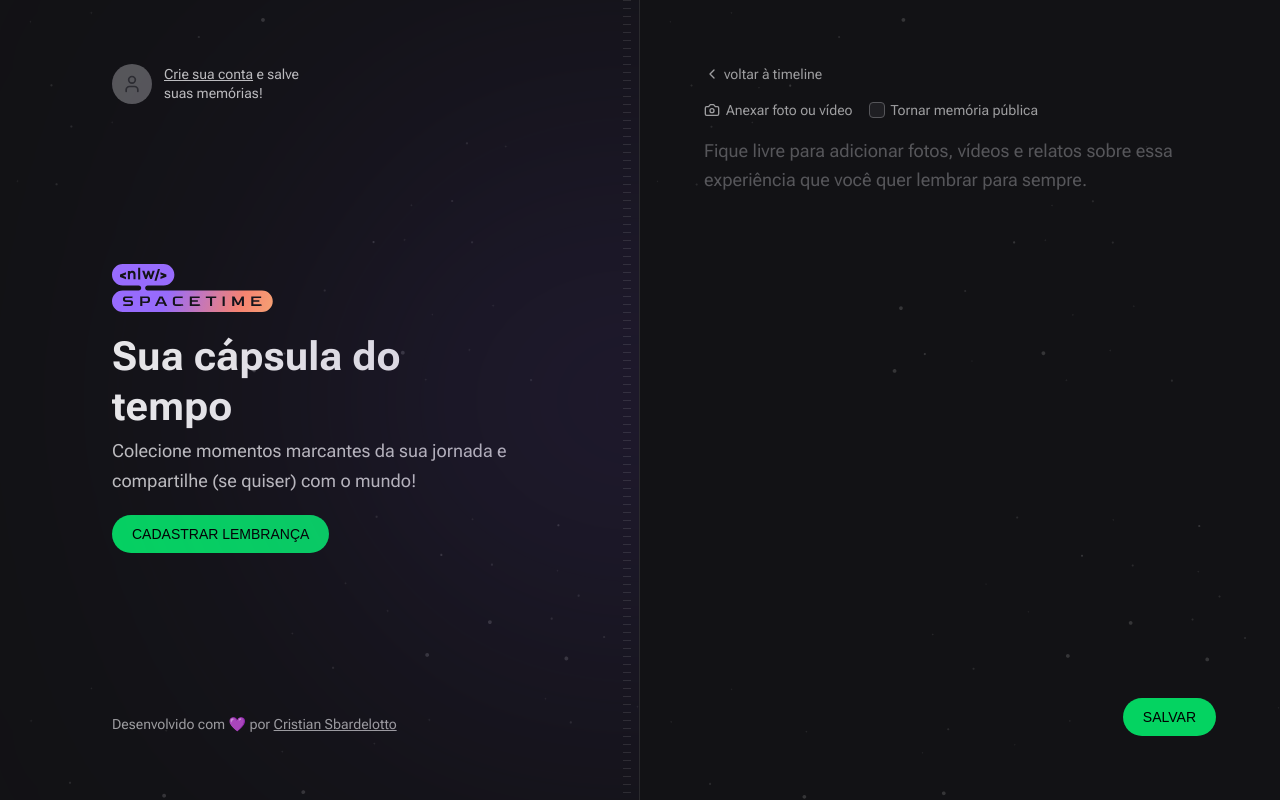
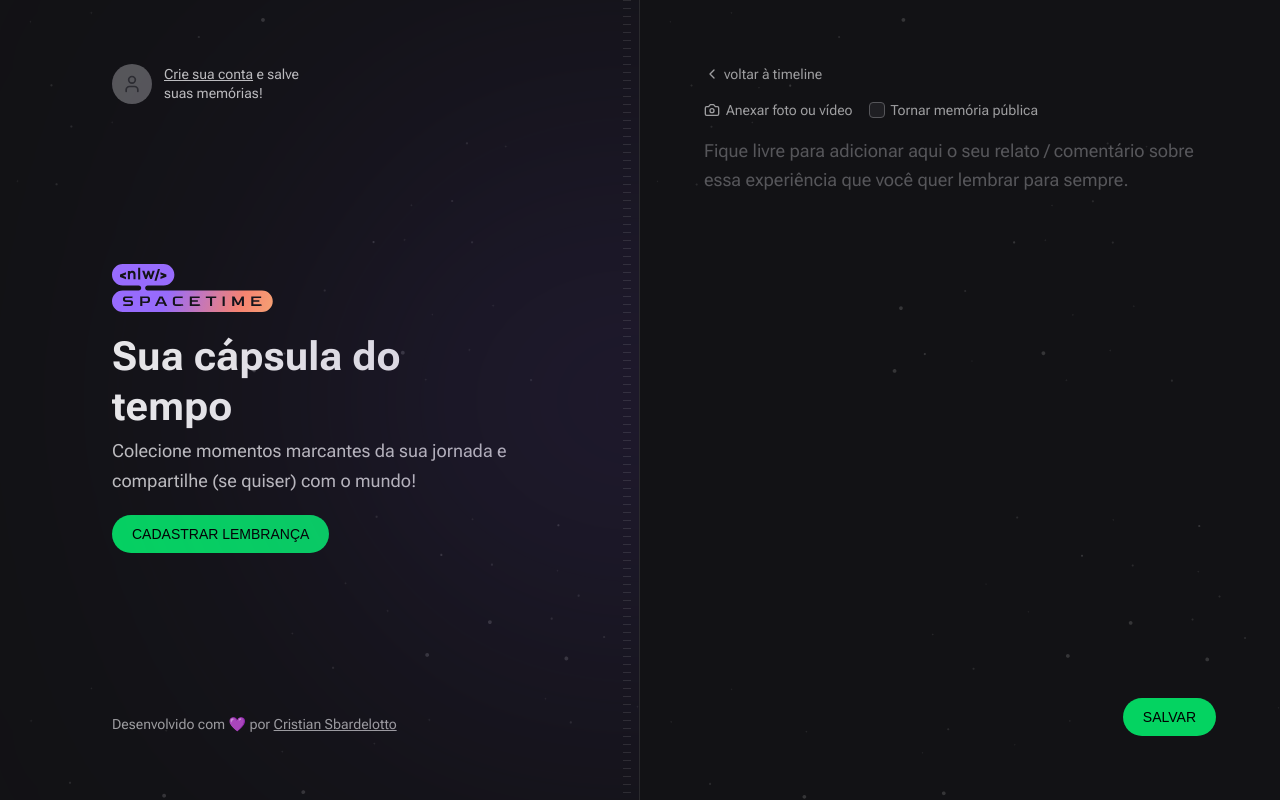
Before and after one commit to cristian-sbardelotto/nlw-spacetime, a Next.js app in the folder web/: page /memories/new in a window 1280 px wide. Built offline with nearby package versions, Linux system fonts and the light colour scheme; no server answers; a web font is replaced by a local one.

Commit message:
refactor: changed the memory input placeholder and copyright link

```diff
--- a/web/src/components/Copyright.tsx
+++ b/web/src/components/Copyright.tsx
@@ -3,7 +3,7 @@ export function Copyright() {
     <div className='text-sm leading-relaxed text-gray-200'>
       Desenvolvido com 💜 por{' '}
       <a
-        href='https://linkedin.com/in/cristian-k-sbardelotto'
+        href='https://github.com/cristian-sbardelotto'
         target='_blank'
         rel='noreferrer'
         className='underline hover:text-gray-50 transition-colors'
--- a/web/src/components/NewMemoryForm.tsx
+++ b/web/src/components/NewMemoryForm.tsx
@@ -82,7 +82,7 @@ export function NewMemoryForm() {
       <textarea
         name='content'
         spellCheck={false}
-        placeholder='Fique livre para adicionar fotos, vídeos e relatos sobre essa experiência que você quer lembrar para sempre.'
+        placeholder='Fique livre para adicionar aqui o seu relato / comentário sobre essa experiência que você quer lembrar para sempre.'
         className='w-full flex-1 resize-none rounded border-0 bg-transparent p-0 text-lg leading-relaxed text-gray-100 placeholder:text-gray-400 focus:ring-0'
       />
 
```
Also changed, not shown: 1 other file (tests, documents, lock files or other folders).
